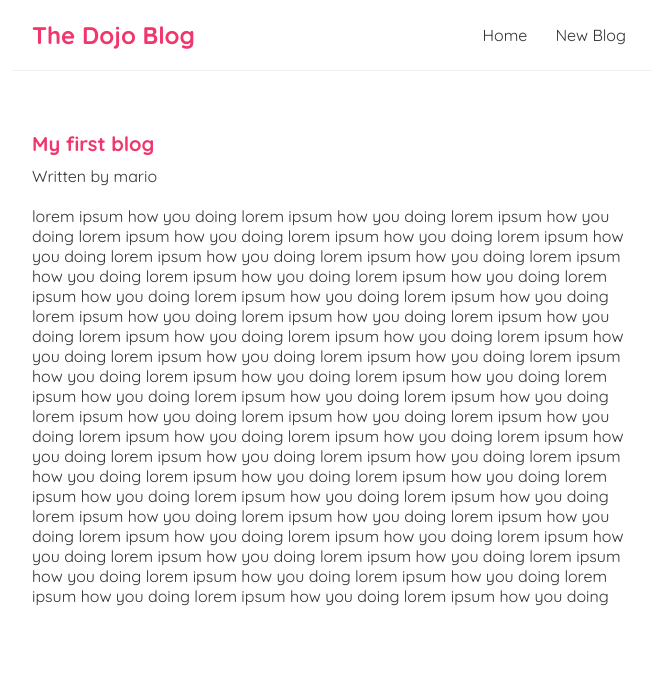
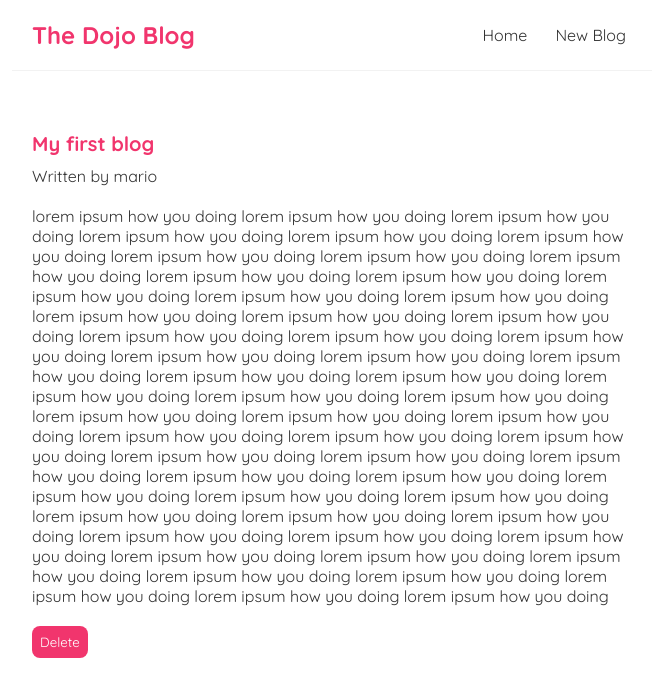
Before and after one commit to FaeizHamdard22/dojo-blog-1, a React (Create React App) app: page /blogs/1 in a window 1280 px wide. Shown: the top 696 px of the page, without its empty margins (308-964 px from the left). Built offline with nearby package versions, Linux system fonts and the light colour scheme; data requests are answered from the project's data file.

Commit message:
Delete button added to BlogDetails page.

```diff
--- a/data/db.json
+++ b/data/db.json
@@ -25,12 +25,6 @@
       "author": "mario"
     },
     {
-      "id": "ff90",
-      "title": "Harry Potter ",
-      "body": "This naval has been written by JK Rolen",
-      "author": "mario"
-    },
-    {
       "id": "77e2",
       "title": "Atlas",
       "body": "alkfjaljdflk",
--- a/src/BlogDetails.js
+++ b/src/BlogDetails.js
@@ -1,9 +1,18 @@
-import { useParams } from "react-router-dom";
+import { useNavigate, useParams } from "react-router-dom";
 import useFetch from "./useFetch";
 
 const BlogDetails = () => {
   const { id } = useParams();
   const {data: blog, isPending, error} = useFetch('http://localhost:8000/blogs/' + id);
+  const navigate = useNavigate();
+
+  const handleClick = () => {
+    fetch('http://localhost:8000/blogs/'+blog.id, {
+      method: 'DELETE'
+    }).then(() => {
+      navigate('/');
+    })
+  }
 
   return (
     <div className="blog-details">
@@ -14,6 +23,7 @@
                 <h2>{blog.title}</h2>
                 <p>Written by {blog.author}</p>
                 <div>{blog.body}</div>
+                <button onClick={handleClick}>Delete</button>
             </article>
         )}
     </div>
--- a/src/Create.js
+++ b/src/Create.js
@@ -1,10 +1,12 @@
 import { useState } from "react";
+import { useNavigate } from "react-router-dom";
 
 const Create = () => {
   const [title, setTitle] = useState("");
   const [body, setBody] = useState("");
   const [author, setAuthor] = useState("mario");
   const [isPending, setIsPending] = useState(false);
+  const navigate = useNavigate();
 
   const handleSubmit = (e) => {
     e.preventDefault();
@@ -17,6 +19,8 @@
     }).then(() => {
       console.log("new blog added.");
       setIsPending(false);
+      // navigate(-1);
+      navigate('/');
     });
   };
 
--- a/src/index.css
+++ b/src/index.css
@@ -74,6 +74,17 @@
 .blog-details div {
   margin: 20px 0;
 }
+.blog-details button {
+  background-color: #f1356d;
+  color: #fff;
+  border: 0;
+  padding: 8px;
+  border-radius: 8px;
+  cursor: pointer;
+}
+.blog-details button:hover {
+  background-color: #f1356dc0;
+}
 
 /* create new blog form */
 .create {
```
